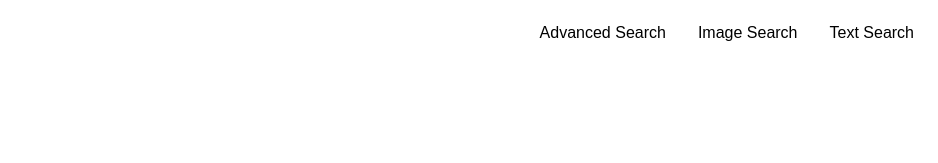
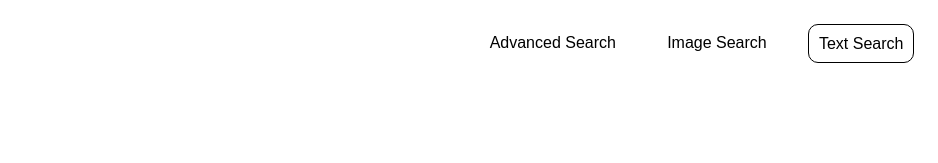
Before and after one commit to Hancx55/google-search-frontend, a plain HTML site: page google search/index.html in a window 1280 px wide. Shown: the top 163 px of the page, without its empty margins (342-1280 px from the left). Drawn offline with Linux system fonts and the light colour scheme.

```diff
--- a/google search/index.html
+++ b/google search/index.html
@@ -8,7 +8,7 @@
     </head>
     <body>
         <nav>
-            <a href="index.html">Text Search</a>
+            <a class="open" href="index.html">Text Search</a>
             <a href="image.html">Image Search</a>
             <a href="advance.html">Advanced Search</a>
         </nav>
--- a/google search/styles.css
+++ b/google search/styles.css
@@ -7,6 +7,10 @@
 body {
     display: flex;
     flex-direction: column;
+}
+
+.open {
+    border: solid 1px black;
 }
 
 nav {
@@ -20,6 +24,8 @@
     margin: 1rem;
     color: black;
     text-decoration: none;
+    border-radius: 10px;
+    padding: 0.6rem;
 }
 
 nav a:hover {
```
Also changed, not shown: google search/advance.html (+1 -1 lines), google search/image.html (+2 -2 lines).
